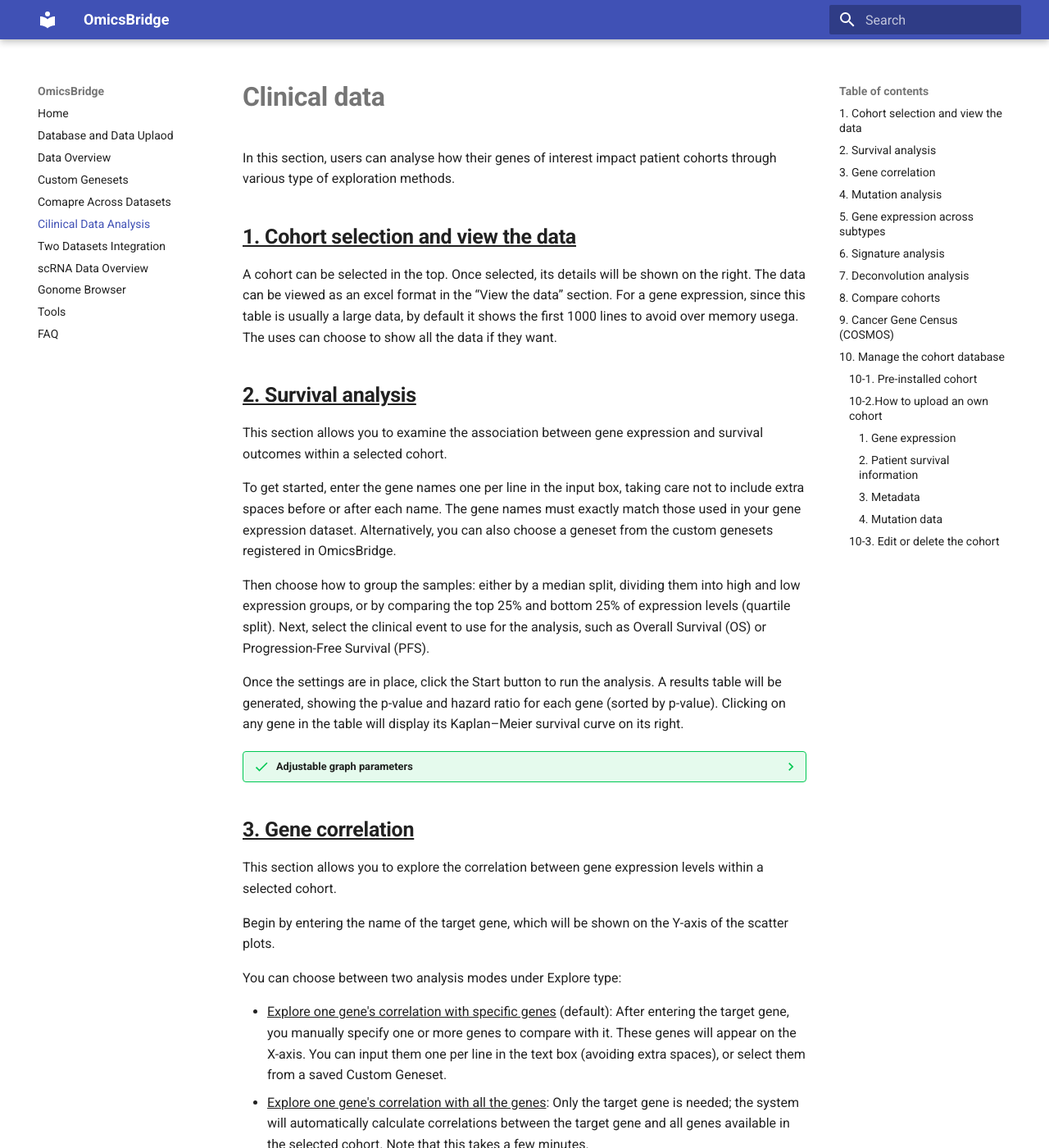
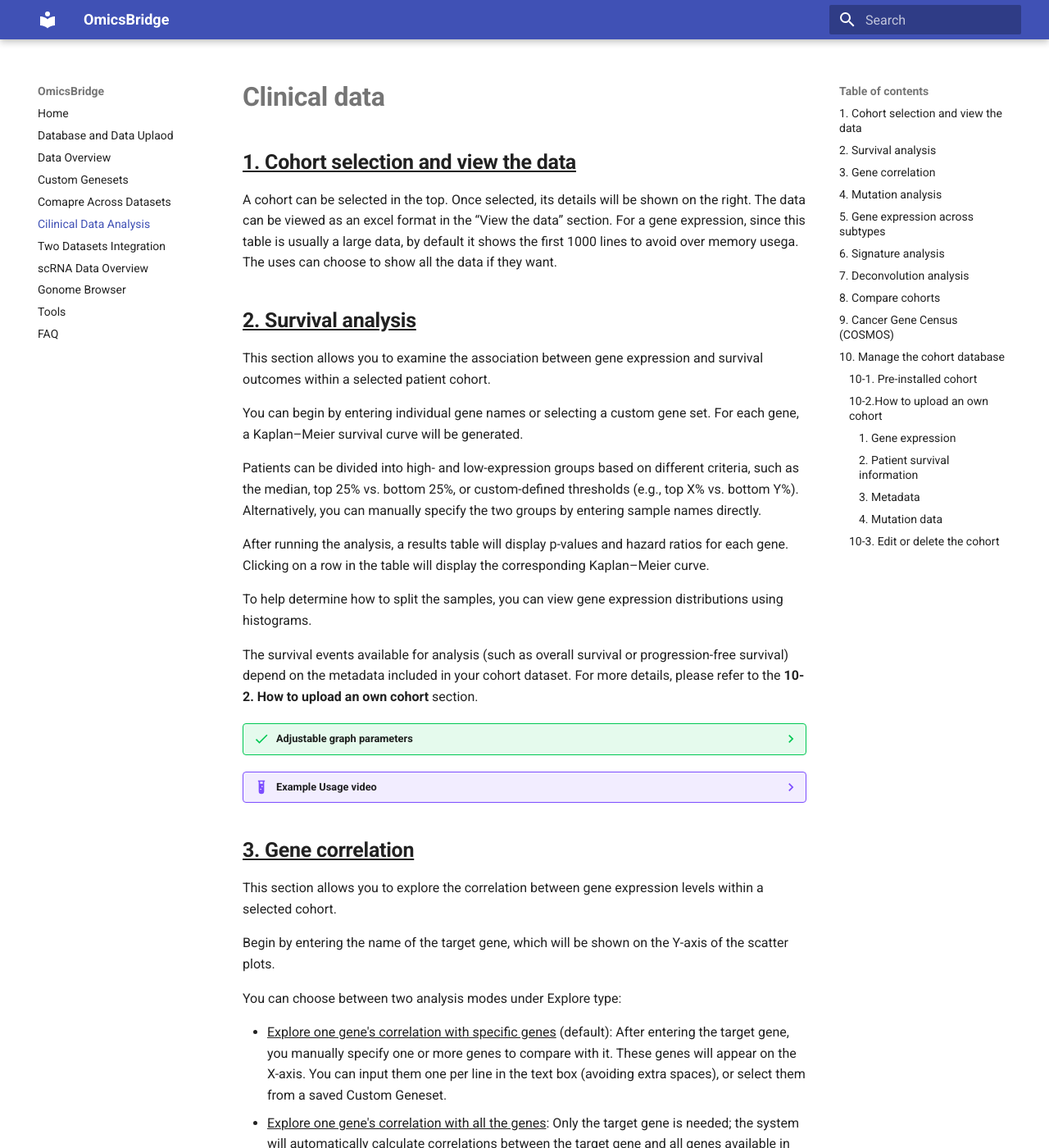
Before and after one commit to htsmto/OmicsBridge, an MkDocs documentation site: the page built from docs/Cilinical_data.md, in a window 1280 px wide and 1400 px high. Shown: the whole window at 82% size. Built offline with MkDocs 1.6.1 and Material for MkDocs 9.7.7, drawn with Linux system fonts in a browser that asks for light colours; some of the changed text lies outside the part shown.

Commit message:
Updated the wiki

```diff
--- a/docs/Cilinical_data.md
+++ b/docs/Cilinical_data.md
@@ -1,6 +1,4 @@
 # **Clinical data**
-
-In this section, users can analyse how their genes of interest impact patient cohorts through various type of exploration methods.
 
 ## <u>**1. Cohort selection and view the data**</u>
 
@@ -8,13 +6,17 @@
 
 ## <u>**2. Survival analysis**</u>
 
-This section allows you to examine the association between gene expression and survival outcomes within a selected cohort.
+This section allows you to examine the association between gene expression and survival outcomes within a selected patient cohort.
 
-To get started, enter the gene names one per line in the input box, taking care not to include extra spaces before or after each name. The gene names must exactly match those used in your gene expression dataset. Alternatively, you can also choose a geneset from the custom genesets registered in OmicsBridge.
+You can begin by entering individual gene names or selecting a custom gene set. For each gene, a Kaplan–Meier survival curve will be generated.
 
-Then choose how to group the samples: either by a median split, dividing them into high and low expression groups, or by comparing the top 25% and bottom 25% of expression levels (quartile split). Next, select the clinical event to use for the analysis, such as Overall Survival (OS) or Progression-Free Survival (PFS).
+Patients can be divided into high- and low-expression groups based on different criteria, such as the median, top 25% vs. bottom 25%, or custom-defined thresholds (e.g., top X% vs. bottom Y%). Alternatively, you can manually specify the two groups by entering sample names directly.
 
-Once the settings are in place, click the Start button to run the analysis. A results table will be generated, showing the p-value and hazard ratio for each gene (sorted by p-value). Clicking on any gene in the table will display its Kaplan–Meier survival curve on its right.
+After running the analysis, a results table will display p-values and hazard ratios for each gene. Clicking on a row in the table will display the corresponding Kaplan–Meier curve.
+
+To help determine how to split the samples, you can view gene expression distributions using histograms.
+
+The survival events available for analysis (such as overall survival or progression-free survival) depend on the metadata included in your cohort dataset. For more details, please refer to the **10-2. How to upload an own cohort** section.
 
 ??? success  "Adjustable graph parameters"
 
@@ -22,6 +24,11 @@
     - The size of the X and Y axis/label font size.
     - The size of the legend title
     - The colour for the high- and low-expression group.
+
+??? example  "Example Usage video"
+    <video width="1000" controls>
+    <source src="../videos/Clinical_1_720.mp4" type="video/mp4">
+    </video>
 
 ## <u>**3. Gene correlation**</u>
 
@@ -46,11 +53,20 @@
     - The colour of the dot
     - Show the correlation line
 
+??? example  "Example Usage video"
+    <video width="1000" controls>
+    <source src="../videos/Clinical_2_720.mp4" type="video/mp4">
+    </video>
+
 ## <u>**4. Mutation analysis**</u>
 
 This section allows you to explore and compare the frequency of gene mutations within a selected cohort, provided that mutation data has been uploaded.
 
-To begin, specify the genes you wish to analyse. There are three input options: 1) Enter gene names one per line in the text box (avoiding extra spaces), 2) Choose to analyse all genes in the dataset, or 3) Select genes from a saved Custom Geneset.
+To begin, specify the genes you wish to analyse. There are three input options:
+
+1) Enter gene names one per line in the text box (avoiding extra spaces) <br>
+2) Choose to analyse all genes in the dataset, or  <br>
+3) Select genes from a saved Custom Geneset.
 
 By default, the analysis includes all samples in the cohort. However, you may filter the samples based on metadata categories (e.g. treatment group, subtype, or gender) to compare mutation frequencies across different groups.
 
```
